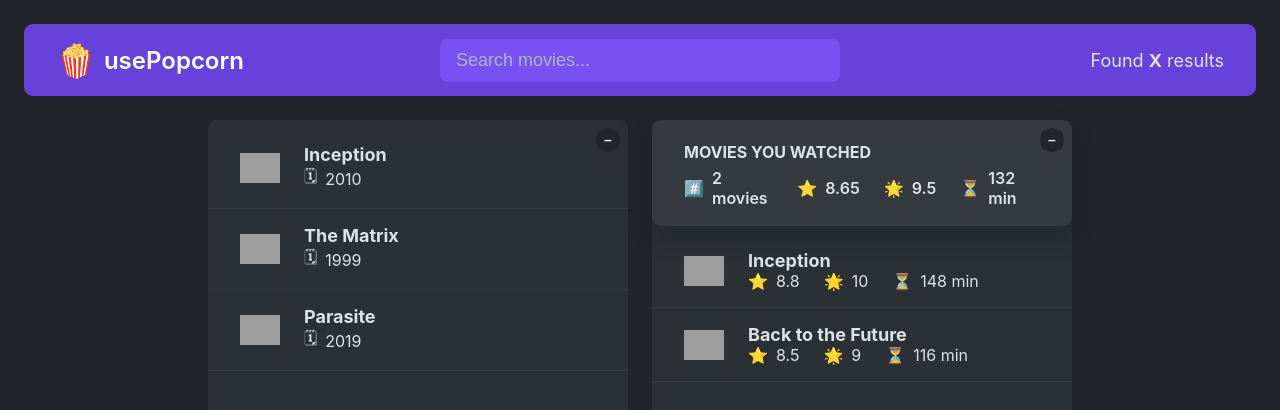
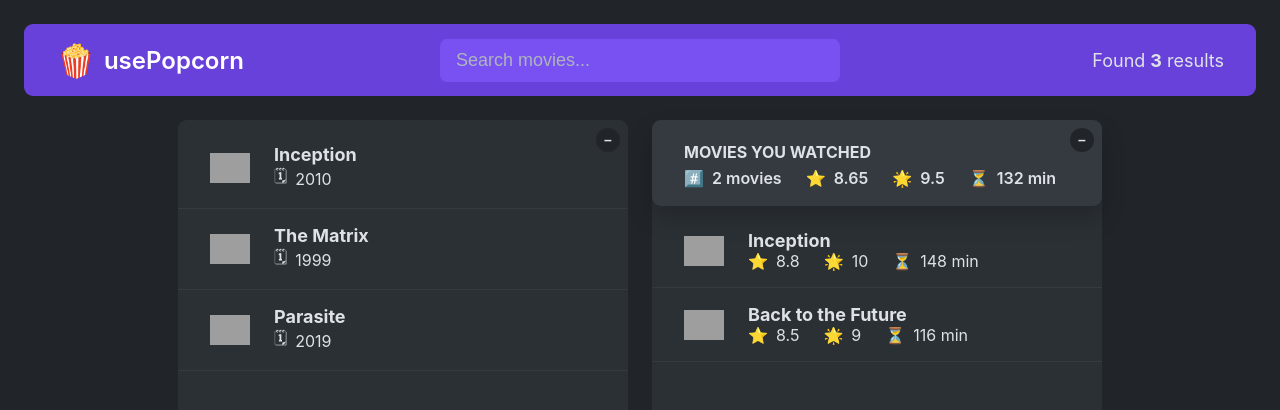
Before and after one commit to aZolo77/react-nextjs-crash-course, a React (Create React App) app in the folder 6-use-popcorn/: page / in a window 1280 px wide. Shown: the top 410 px of the page. Built offline with nearby package versions, Linux system fonts and the light colour scheme; grey boxes are pictures that could not be loaded.

Commit message:
Component composition | pasing components via children props

```diff
--- a/6-use-popcorn/src/App.js
+++ b/6-use-popcorn/src/App.js
@@ -47,24 +47,39 @@ const tempWatchedData = [
   },
 ];
 
-const average = (arr) =>
-  arr.reduce((acc, cur, i, arr) => acc + cur / arr.length, 0);
+// prettier-ignore
+const average = (arr) => arr.reduce((acc, cur, i, arr) => acc + cur / arr.length, 0);
 
 export default function App() {
+  const [movies, setMovies] = useState(tempMovieData);
+  const [watched, setWatched] = useState(tempWatchedData);
+
   return (
     <>
-      <NavBar />
-      <Main />
+      <NavBar>
+        <Search />
+        <NumResults movies={movies} />
+      </NavBar>
+
+      <Main>
+        <Box>
+          <MovieList movies={movies} />
+        </Box>
+
+        <Box>
+          <WatchedSummary watched={watched} />
+          <WatchedMoviesList watched={watched} />
+        </Box>
+      </Main>
     </>
   );
 }
 
-function NavBar() {
+function NavBar({ children }) {
   return (
     <nav className="nav-bar">
       <Logo />
-      <Search />
-      <NumResults />
+      {children}
     </nav>
   );
 }
@@ -92,43 +107,32 @@ function Search() {
   );
 }
 
-function NumResults() {
+function NumResults({ movies }) {
   return (
     <p className="num-results">
-      {/* Found <strong>{movies.length}</strong> results */}
-      Found <strong>X</strong> results
+      Found <strong>{movies.length}</strong> results
     </p>
   );
 }
 
-function Main() {
-  return (
-    <main className="main">
-      <ListBox />
-      <WatchedBox />
-    </main>
-  );
+function Main({ children }) {
+  return <main className="main">{children}</main>;
 }
 
-function ListBox() {
-  const [isOpen1, setIsOpen1] = useState(true);
+function Box({ children }) {
+  const [isOpen, setIsOpen] = useState(true);
 
   return (
     <div className="box">
-      <button
-        className="btn-toggle"
-        onClick={() => setIsOpen1((open) => !open)}
-      >
-        {isOpen1 ? "–" : "+"}
+      <button className="btn-toggle" onClick={() => setIsOpen((open) => !open)}>
+        {isOpen ? "–" : "+"}
       </button>
-      {isOpen1 && <MovieList />}
+      {isOpen && children}
     </div>
   );
 }
 
-function MovieList() {
-  const [movies, setMovies] = useState(tempMovieData);
-
+function MovieList({ movies }) {
   return (
     <ul className="list">
       {movies?.map((movie) => (
@@ -150,28 +154,6 @@ function Movie({ movie }) {
         </p>
       </div>
     </li>
-  );
-}
-
-function WatchedBox() {
-  const [watched, setWatched] = useState(tempWatchedData);
-  const [isOpen2, setIsOpen2] = useState(true);
-
-  return (
-    <div className="box">
-      <button
-        className="btn-toggle"
-        onClick={() => setIsOpen2((open) => !open)}
-      >
-        {isOpen2 ? "–" : "+"}
-      </button>
-      {isOpen2 && (
-        <>
-          <WatchedSummary watched={watched} />
-          <WatchedMoviesList watched={watched} />
-        </>
-      )}
-    </div>
   );
 }
 
--- a/6-use-popcorn/src/index.css
+++ b/6-use-popcorn/src/index.css
@@ -45,13 +45,14 @@ body {
   margin-top: 2.4rem;
   height: calc(100vh - 7.2rem - 3 * 2.4rem);
   display: flex;
+  flex-wrap: wrap;
   gap: 2.4rem;
   justify-content: center;
 }
 
 .box {
-  width: 42rem;
-  max-width: 42rem;
+  width: 45rem;
+  max-width: 45rem;
   background-color: var(--color-background-500);
   border-radius: 0.9rem;
   /* overflow: scroll; */
```
Also changed, not shown: 1 other file (tests, documents, lock files or other folders).
